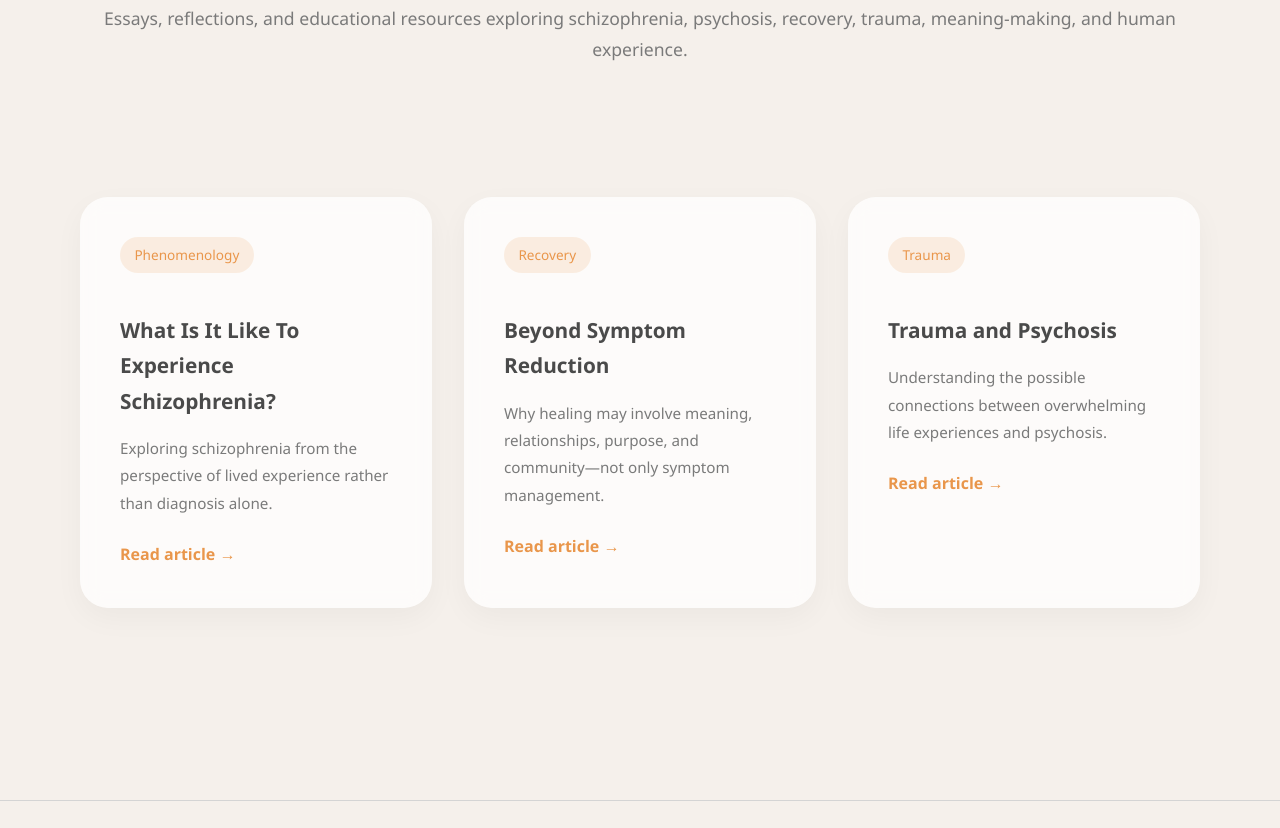
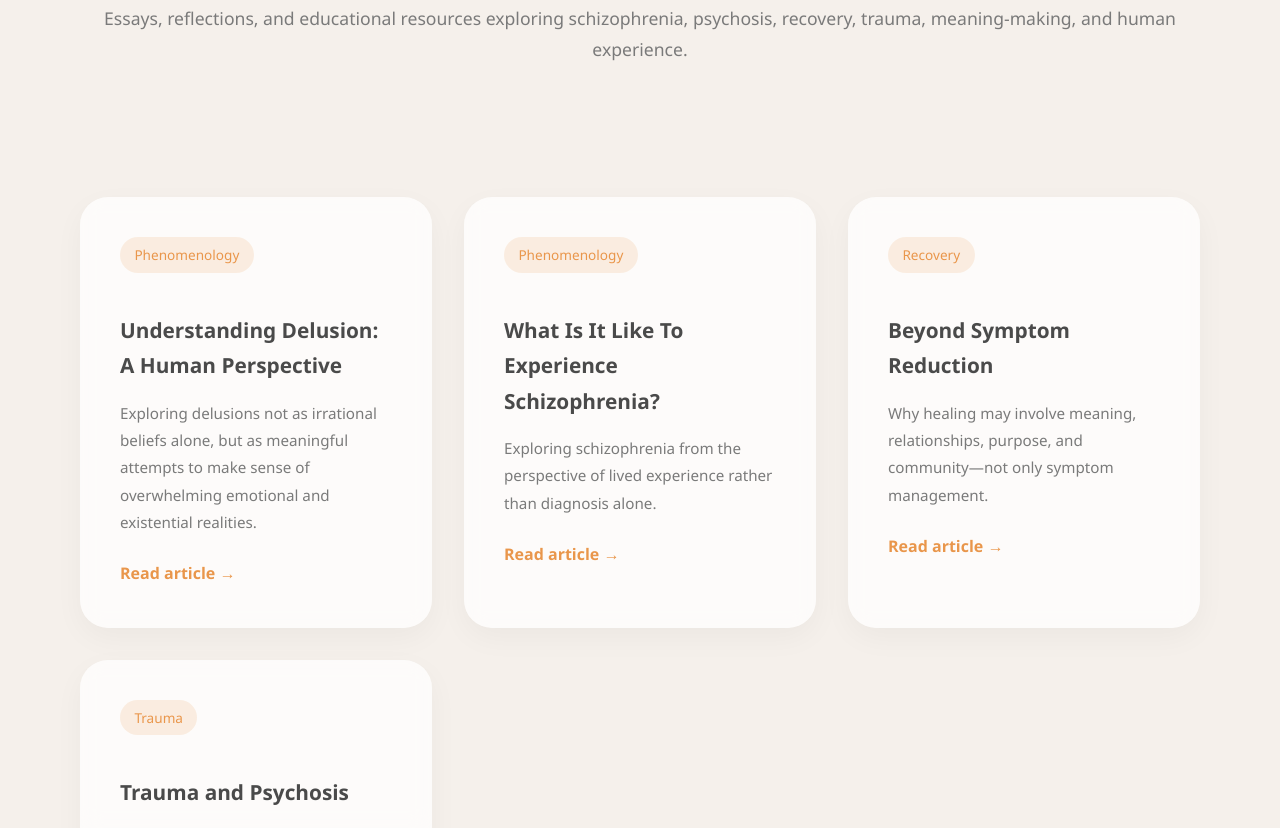
Before and after one commit to supportschizophrenia-bit/schizophrenia-support-network, a plain HTML site: page articles.html in a window 1280 px wide. Shown: the part 424-1252 px from the top of the page. Drawn offline with Linux system fonts and the light colour scheme.

Commit message:
Add article card for 'Understanding Delusion'
Added a new article card for 'Understanding Delusion: A Human Perspective' with a tag and description.

```diff
--- a/articles.html
+++ b/articles.html
@@ -53,6 +53,28 @@
 <div class="container">
 
     <div class="articles-grid">
+        <article class="article-card">
+
+    <span class="article-tag">
+        Phenomenology
+    </span>
+
+    <h3>
+        Understanding Delusion:
+        A Human Perspective
+    </h3>
+
+    <p>
+        Exploring delusions not as irrational beliefs alone,
+        but as meaningful attempts to make sense of overwhelming
+        emotional and existential realities.
+    </p>
+
+    <a href="delusion.html">
+        Read article →
+    </a>
+
+</article>
 
         <article class="article-card">
 
```
